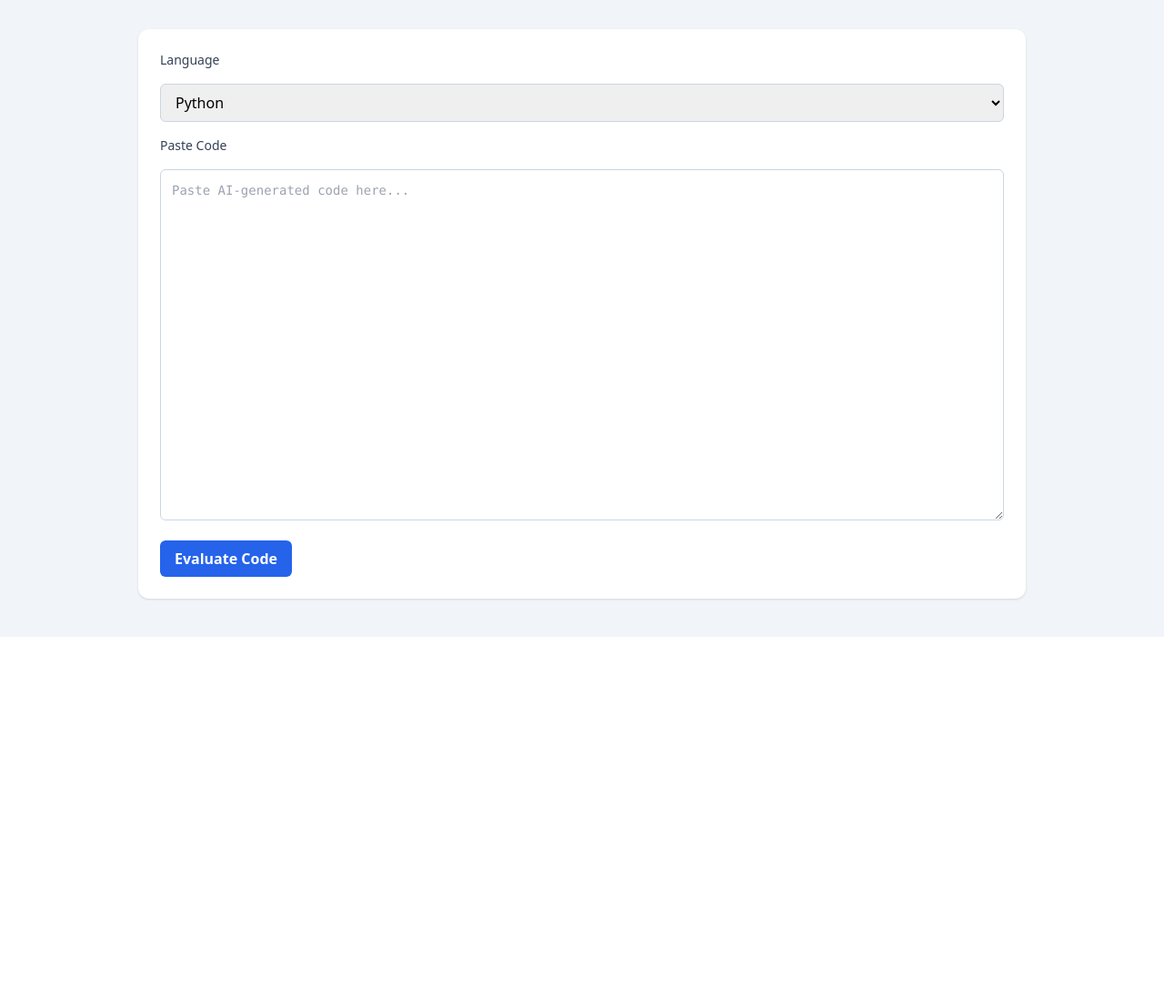
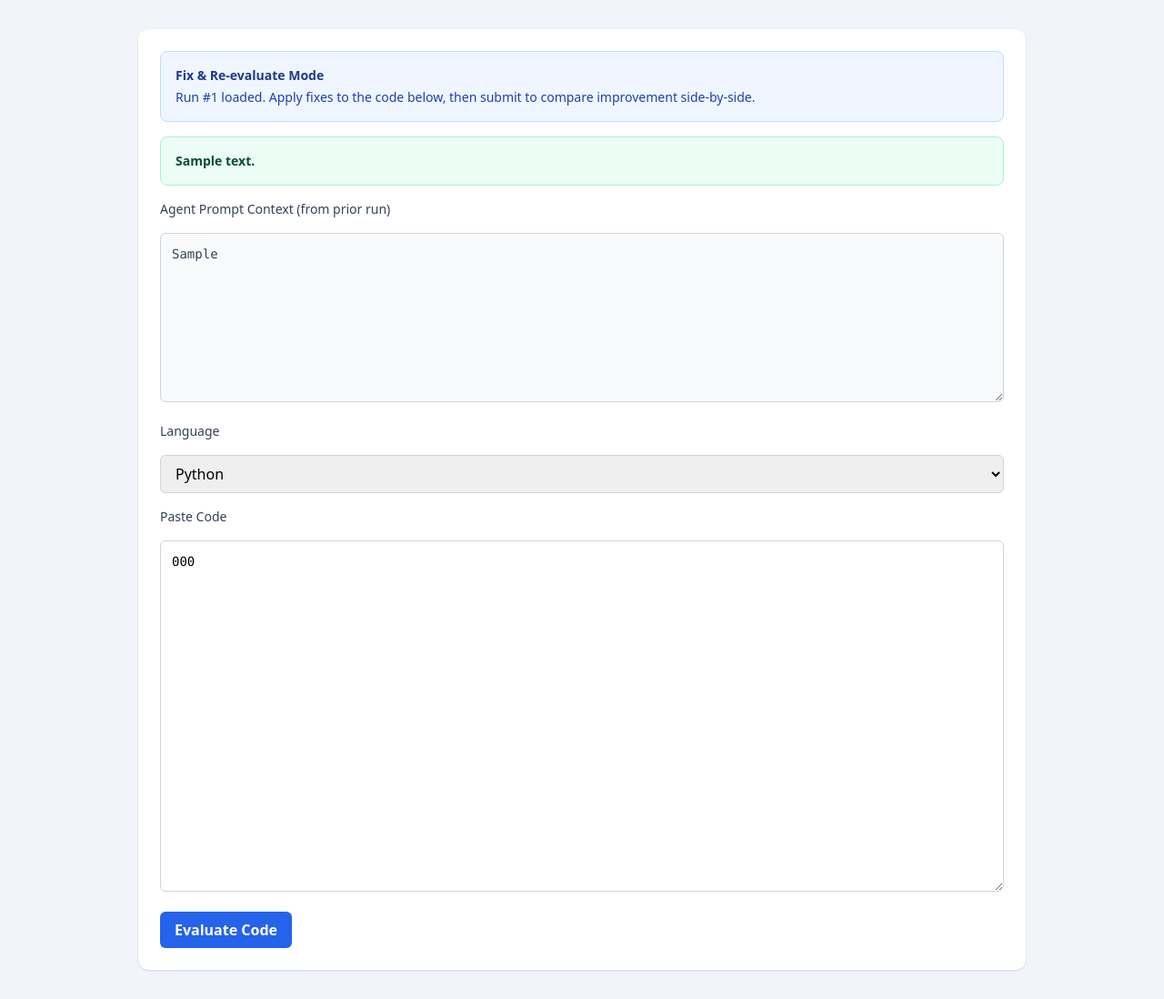
Before and after one commit to travisstephenfraser/gavel, a Flask app: template templates/index.html in a window 1280 px wide. Shown: the part 100-1198 px from the top of the page at 91% size. Before the commit the page ends 800 px from the top, so only its background shows below. Run offline with Flask 3, Linux system fonts and the light colour scheme; the template is opened without the code that fills it: most values are stand-ins (such as "Sample title", 1, 10 or a date in 2020); some libraries are stand-ins or nearby versions.

Commit message:
Add in-app autofix re-eval loop with linked run deltas and architecture docs

```diff
--- a/app.py
+++ b/app.py
@@ -3,6 +3,7 @@ from concurrent.futures import ThreadPoolExecutor, as_completed
 
 from flask import Flask, redirect, render_template, request, url_for
 
+from autofixer import generate_autofix_code
 from database import (
     create_eval_run,
     get_dimension_scores,
@@ -30,14 +31,43 @@ init_db()
 
 @app.route("/", methods=["GET"])
 def index():
-    return render_template("index.html")
+    from_run_id = request.args.get("from_run_id", type=int)
+    source_run = get_eval_run(from_run_id) if from_run_id else None
+    auto_fix = request.args.get("auto_fix", default=0, type=int) == 1
+    prefilled_code = source_run.get("code_input", "") if source_run else ""
+    autofix_message = None
+    if source_run and auto_fix:
+        fix_result = generate_autofix_code(
+            original_code=source_run.get("code_input", ""),
+            agent_prompt=source_run.get("agent_prompt", ""),
+            language=source_run.get("language", "python"),
+        )
+        prefilled_code = fix_result["fixed_code"]
+        autofix_message = (
+            "Auto-fix generated from the agent prompt. Review before submitting."
+            if not fix_result["error"]
+            else f"{fix_result['error']} Showing original code instead."
+        )
+
+    return render_template(
+        "index.html",
+        source_run=source_run,
+        prefilled_code=prefilled_code,
+        autofix_message=autofix_message,
+    )
 
 
 @app.route("/evaluate", methods=["POST"])
 def evaluate():
     code_input = request.form["code_input"]
     language = request.form.get("language", "python")
-    eval_run_id = create_eval_run(code_input=code_input, language=language, status="running")
+    previous_eval_run_id = request.form.get("previous_eval_run_id", type=int)
+    eval_run_id = create_eval_run(
+        code_input=code_input,
+        language=language,
+        status="running",
+        previous_eval_run_id=previous_eval_run_id,
+    )
 
     with ThreadPoolExecutor(max_workers=8) as executor:
         primary_futures = {
@@ -121,12 +151,40 @@ def results(eval_run_id: int):
             issue.get("line") if isinstance(issue.get("line"), int) else 10**9,
         ),
     )
+
+    previous_eval_run = None
+    previous_dimensions = []
+    score_deltas = {}
+    overall_delta = None
+    previous_eval_run_id = eval_run.get("previous_eval_run_id")
+    if previous_eval_run_id:
+        previous_eval_run = get_eval_run(previous_eval_run_id)
+        if previous_eval_run:
+            previous_dimensions = get_dimension_scores(previous_eval_run_id)
+            previous_by_dimension = {dim["dimension"]: dim for dim in previous_dimensions}
+            for dim in dimensions:
+                prev = previous_by_dimension.get(dim["dimension"])
+                current_score = dim.get("primary_score")
+                prev_score = prev.get("primary_score") if prev else None
+                if isinstance(current_score, int) and isinstance(prev_score, int):
+                    score_deltas[dim["dimension"]] = current_score - prev_score
+                else:
+                    score_deltas[dim["dimension"]] = None
+            current_overall = eval_run.get("overall_score")
+            prev_overall = previous_eval_run.get("overall_score")
+            if isinstance(current_overall, (int, float)) and isinstance(prev_overall, (int, float)):
+                overall_delta = round(current_overall - prev_overall, 2)
+
     return render_template(
         "scorecard.html",
         eval_run=eval_run,
         dimensions=dimensions,
         remediation=remediation,
         remediation_issues=remediation_issues,
+        previous_eval_run=previous_eval_run,
+        previous_dimensions=previous_dimensions,
+        score_deltas=score_deltas,
+        overall_delta=overall_delta,
     )
 
 
--- /dev/null
+++ b/autofixer.py
@@ -0,0 +1,58 @@
+import json
+import os
+from typing import Any
+
+from openai import OpenAI
+
+
+AUTOFIX_PROMPT = """You are a senior coding assistant.
+Given original code and fix instructions, return corrected code only.
+
+Rules:
+- Apply the fixes exactly and conservatively.
+- Preserve behavior outside requested fixes.
+- Return valid code in the same language.
+- Do not add markdown fences.
+
+Respond as JSON:
+{{
+  "fixed_code": "<full updated code>"
+}}
+
+Language: {language}
+
+Fix Instructions:
+{agent_prompt}
+
+Original Code:
+{original_code}
+"""
+
+
+def generate_autofix_code(original_code: str, agent_prompt: str, language: str = "python") -> dict[str, Any]:
+    try:
+        client = OpenAI(api_key=os.getenv("OPENAI_API_KEY"))
+        response = client.chat.completions.create(
+            model="gpt-4o-mini",
+            messages=[
+                {"role": "system", "content": "You generate precise code-only fixes."},
+                {
+                    "role": "user",
+                    "content": AUTOFIX_PROMPT.format(
+                        language=language,
+                        agent_prompt=agent_prompt,
+                        original_code=original_code,
+                    ),
+                },
+            ],
+            response_format={"type": "json_object"},
+            temperature=0.1,
+            timeout=60,
+        )
+        payload = json.loads(response.choices[0].message.content or "{}")
+        fixed_code = payload.get("fixed_code")
+        if isinstance(fixed_code, str) and fixed_code.strip():
+            return {"fixed_code": fixed_code, "error": None}
+        return {"fixed_code": original_code, "error": "Autofix did not return usable code."}
+    except Exception as exc:
+        return {"fixed_code": original_code, "error": f"Autofix failed: {exc}"}
--- a/templates/index.html
+++ b/templates/index.html
@@ -15,15 +15,31 @@
   </header>
   <main class="mx-auto max-w-5xl px-6 py-8">
     <form id="eval-form" action="/evaluate" method="post" class="space-y-4 rounded-xl bg-white p-6 shadow">
+      {% if source_run %}
+      <div class="rounded-lg border border-blue-200 bg-blue-50 p-4">
+        <p class="text-sm font-semibold text-blue-900">Fix &amp; Re-evaluate Mode</p>
+        <p class="mt-1 text-sm text-blue-800">Run #{{ source_run.id }} loaded. Apply fixes to the code below, then submit to compare improvement side-by-side.</p>
+      </div>
+      {% if autofix_message %}
+      <div class="rounded-lg border border-emerald-200 bg-emerald-50 p-4">
+        <p class="text-sm font-semibold text-emerald-900">{{ autofix_message }}</p>
+      </div>
+      {% endif %}
+      <input type="hidden" name="previous_eval_run_id" value="{{ source_run.id }}">
+
+      <label for="agent_prompt_context" class="block text-sm font-medium text-slate-700">Agent Prompt Context (from prior run)</label>
+      <textarea id="agent_prompt_context" rows="8" readonly class="w-full rounded-md border border-slate-300 bg-slate-50 p-3 font-mono text-sm text-slate-700">{{ source_run.agent_prompt }}</textarea>
+      {% endif %}
+
       <label for="language" class="block text-sm font-medium text-slate-700">Language</label>
       <select id="language" name="language" class="w-full rounded-md border border-slate-300 px-3 py-2">
-        <option value="python" selected>Python</option>
-        <option value="javascript">JavaScript</option>
-        <option value="typescript">TypeScript</option>
+        <option value="python" {% if source_run and source_run.language == "python" %}selected{% elif not source_run %}selected{% endif %}>Python</option>
+        <option value="javascript" {% if source_run and source_run.language == "javascript" %}selected{% endif %}>JavaScript</option>
+        <option value="typescript" {% if source_run and source_run.language == "typescript" %}selected{% endif %}>TypeScript</option>
       </select>
 
       <label for="code_input" class="block text-sm font-medium text-slate-700">Paste Code</label>
-      <textarea id="code_input" name="code_input" required rows="18" class="w-full rounded-md border border-slate-300 p-3 font-mono text-sm" placeholder="Paste AI-generated code here..."></textarea>
+      <textarea id="code_input" name="code_input" required rows="18" class="w-full rounded-md border border-slate-300 p-3 font-mono text-sm" placeholder="Paste AI-generated code here...">{{ prefilled_code if source_run else "" }}</textarea>
 
       <button id="submit-btn" type="submit" class="rounded-md bg-blue-600 px-4 py-2 font-semibold text-white hover:bg-blue-700 disabled:cursor-not-allowed disabled:bg-blue-300">
         Evaluate Code
```
Also changed, not shown: database.py (+15 -4 lines), templates/scorecard.html (+65 -3 lines), README.md.
